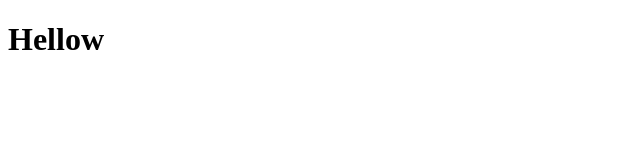
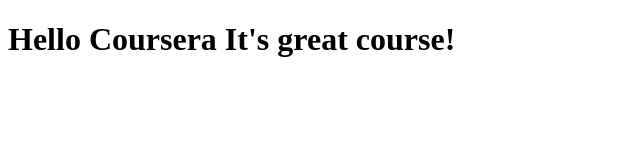
Before and after one commit to Nuradil86/coursera-test, a plain HTML site: page site/index.html in a window 1280 px wide. Shown: the whole page, without its empty margins (0-640 px from the left). Drawn offline with Linux system fonts and the light colour scheme.

Commit message:
Small addition to our page content.

```diff
--- a/site/index.html
+++ b/site/index.html
@@ -6,6 +6,6 @@
 	<title>Coursera Hello!</title>
 </head>
 <body>
- <h1>Hellow</h1>
+ <h1>Hello Coursera It's great course! </h1>
 </body>
 </html>
```
